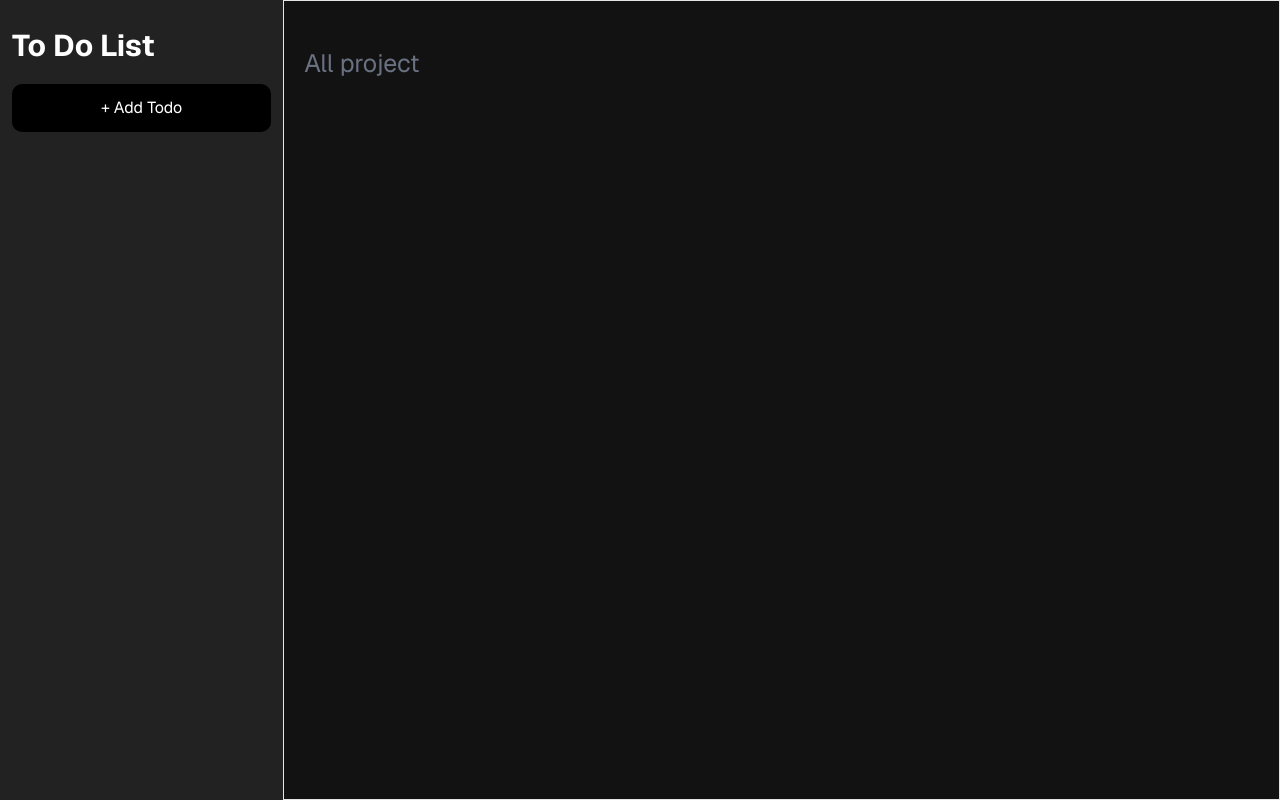
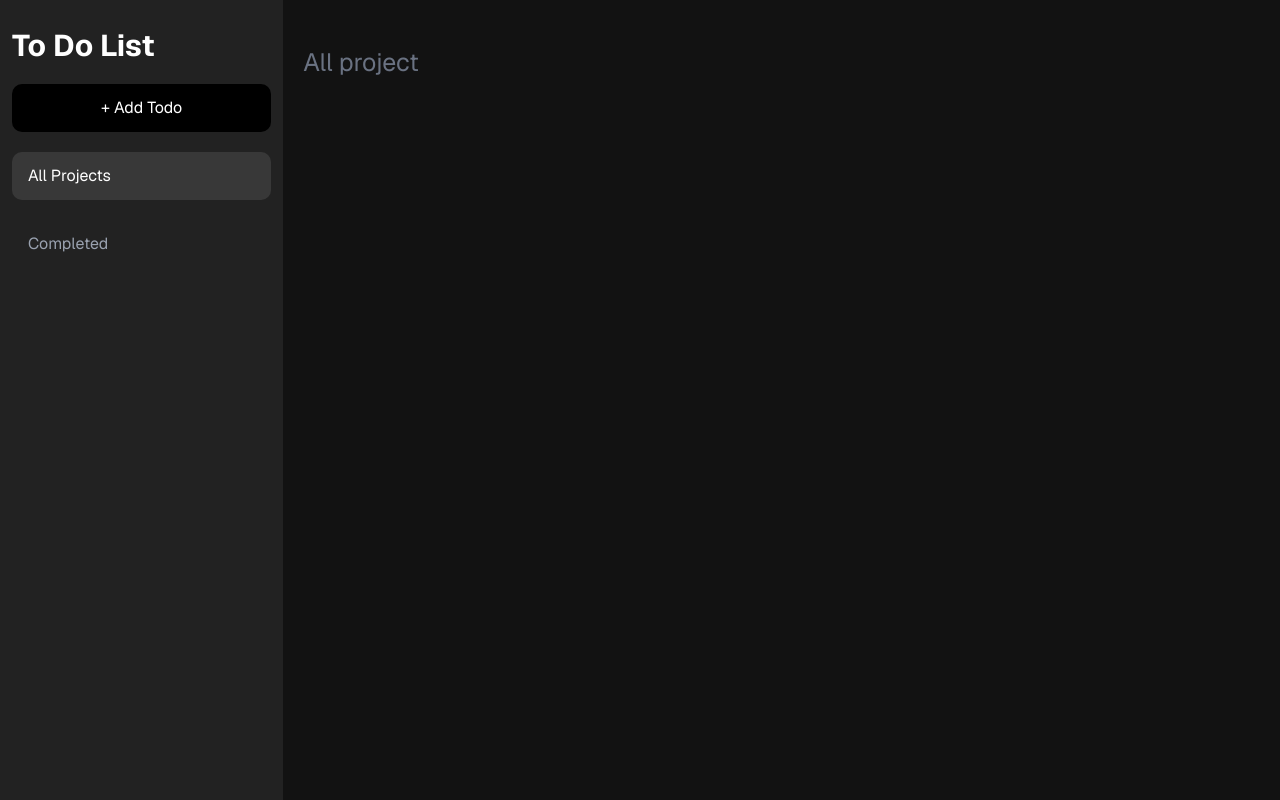
Before and after one commit to mani-dp/To-Do-List, a Next.js app: page / in a window 1280 px wide. Built offline with nearby package versions, Linux system fonts and the light colour scheme.

Commit message:
compeleted section

```diff
--- a/src/app/components/sidebar/Sidebar.tsx
+++ b/src/app/components/sidebar/Sidebar.tsx
@@ -1,6 +1,17 @@
-import { SidebarProp } from "@/types/sidebar/SidebarProp";
+import { NavItems } from "@/types/sidebar/Data";
+import { NavItemId, SidebarProp } from "@/types/sidebar/SidebarProp";
 
-export default function Sidebar({ onAddClick }: SidebarProp) {
+export default function Sidebar({ onAddClick, onPageChange, isactive }: SidebarProp) {
+
+    const getNavItemsClass = (page : NavItemId) => {
+        return `
+              w-full rounded-lg px-4 py-3 text-left transition-color
+              ${isactive === page
+                ? "bg-white/10 text-white"
+                : "text-gray-400 hover:bg-white/5 hover:text-white"
+            }
+        `
+    }
 
     return (
         <nav className="flex flex-col items-center gap-5 left-0 min-h-screen w-90 p-3 bg-[#222222] ">
@@ -8,14 +19,24 @@ export default function Sidebar({ onAddClick }: SidebarProp) {
                 <span className="mb-2 text-3xl font-bold text-white">
                     To Do List
                 </span>
-
             </div>
             <button
                 onClick={onAddClick}
-                className="w-full rounded-lg bg-black px-4 py-3 text-white"
+                className="w-full rounded-lg bg-black px-4 py-3 text-white transition-colors"
             >
                 + Add Todo
             </button>
+            {NavItems.map((item) => (
+                <button
+                    key={item.id}
+                    onClick={() => onPageChange(item.id)}
+                    className={getNavItemsClass(item.id)}
+                >
+                    {item.label}
+                </button>
+            ))}
+
+
         </nav>
     )
 }
--- a/src/app/page.tsx
+++ b/src/app/page.tsx
@@ -5,35 +5,36 @@ import TodosCard from "@/components/Todopage";
 import toast from "react-hot-toast";
 import Sidebar from "./components/sidebar/Sidebar";
 import { Dialog, DialogContent, DialogHeader, DialogTitle, } from "@/components/ui/dialog";
-
+import { NavItemId } from "@/types/sidebar/SidebarProp";
 
 export default function Home() {
   const [todo, setTodo] = useState("");
   const [todos, setTodos] = useState<Todo[]>([])
   const [isModalOpen, setIsModalOpen] = useState(false)
-  const [isactive, setisactive] = useState<"all" | "compeleted">("all")
+  const [isactive, setisactive] = useState<NavItemId>("all")
 
   const Addtodo = () => {
     if (!todo.trim()) return;
     const newtodo: Todo = {
       id: Date.now(),
       title: todo,
-      completed: false
+      compeleted: false
     }
     setTodos((prevTodos) => [...prevTodos, newtodo])
-
     setTodo("");
     toast.success('your project is add!')
   }
 
   // completing
   const toggleTodo = (id: number) => {
-    setTodos((prevTodos) => prevTodos.map((todo) =>
-      todo.id === id
-        ? { ...todo, completed: !todo.completed }
-        : todo
+    setTodos((prevTodos) => prevTodos.map((item) =>
+      item.id === id ? { ...item, compeleted: item.compeleted } : item
     ))
   }
+
+  const dispalyedTodos =
+    isactive === "compeleted"
+      ? todos.filter((fill) => fill.compeleted) : todos;
 
   const handleDelete = (id: number) => {
     setTodos((prevTodos) => prevTodos.filter((fill) => fill.id !== id));
@@ -46,15 +47,19 @@ export default function Home() {
   }
 
   return (
-    <main className="flex bg-[#121212]">
-      <Sidebar onAddClick={handleClick} />
-      <div className="w-full border p-5 ">
+    <main className="flex">
+      <Sidebar
+        onAddClick={handleClick}
+        onPageChange={setisactive}
+        isactive={isactive}
+      />
+      <div className="w-full p-5 ">
         {/* Todos List */}
-        <div className="w-full flex flex-col  mt-6 space-y-2">
+        <div className="w-full flex flex-col mt-6 space-y-2">
           <div className=" h-17">
             <span className="text-gray-500 text-[25px]"> All project</span>
           </div>
-          {todos.map((item) => (
+          {dispalyedTodos.map((item) => (
             <TodosCard
               key={item.id}
               item={item}
--- a/src/components/Todopage.tsx
+++ b/src/components/Todopage.tsx
@@ -22,7 +22,7 @@ export default function TodosCard({ item, handleDelete, toggleTodo }: TodoCardPr
                 <div className="flex gap-7 ">
                     <input
                         type="checkbox"
-                        checked={item.completed}
+                        checked={item.compeleted}
                         onChange={() => toggleTodo(item.id)}
                         className="h-6 w-6 appearance-none rounded-full border-2 border-gray-400
                      cursor-pointer checked:bg-blue-700 checked:border-blue-500"
--- a/src/types/TodoCardType/Todo.ts
+++ b/src/types/TodoCardType/Todo.ts
@@ -1,5 +1,5 @@
 export interface Todo {
     id: number;
     title: string;
-    completed: boolean;
+    compeleted: boolean;
 }
--- /dev/null
+++ b/src/types/sidebar/Data.ts
@@ -0,0 +1,18 @@
+import { NavItemId } from "./SidebarProp";
+
+interface Iprops {
+    id : NavItemId,
+    label : string,
+}
+
+
+export const NavItems : Iprops[] = [
+    {
+        id: "all",
+        label: "All Projects",
+    },
+    {
+        id: "compeleted",
+        label: "Completed",
+    },
+]
--- a/src/types/sidebar/SidebarProp.ts
+++ b/src/types/sidebar/SidebarProp.ts
@@ -1,3 +1,7 @@
 export interface SidebarProp {
-    onAddClick : () => void,
+    onAddClick: () => void;
+    isactive : NavItemId
+    onPageChange: (page: NavItemId) => void;
 }
+
+export type NavItemId = "all" | "compeleted"
```
